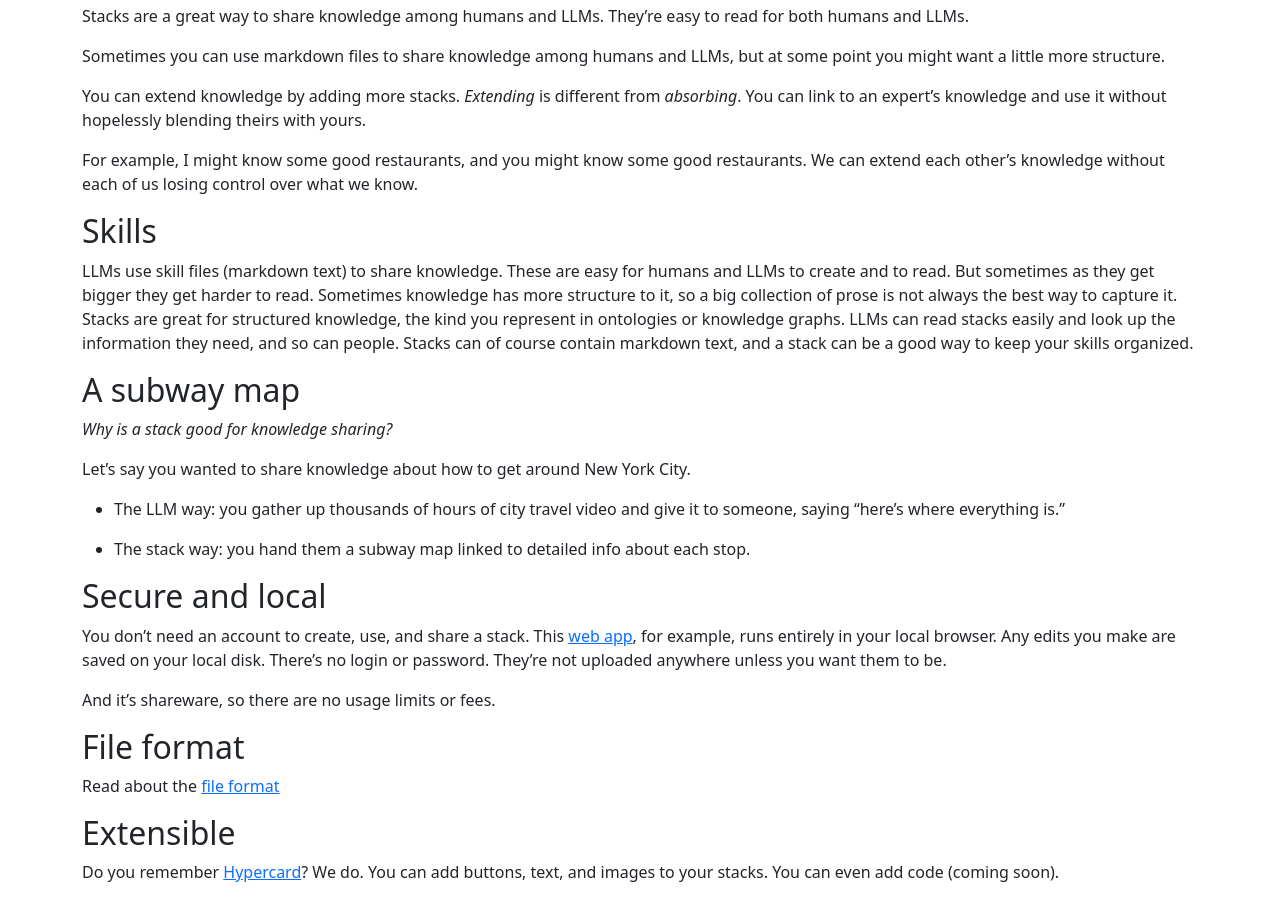
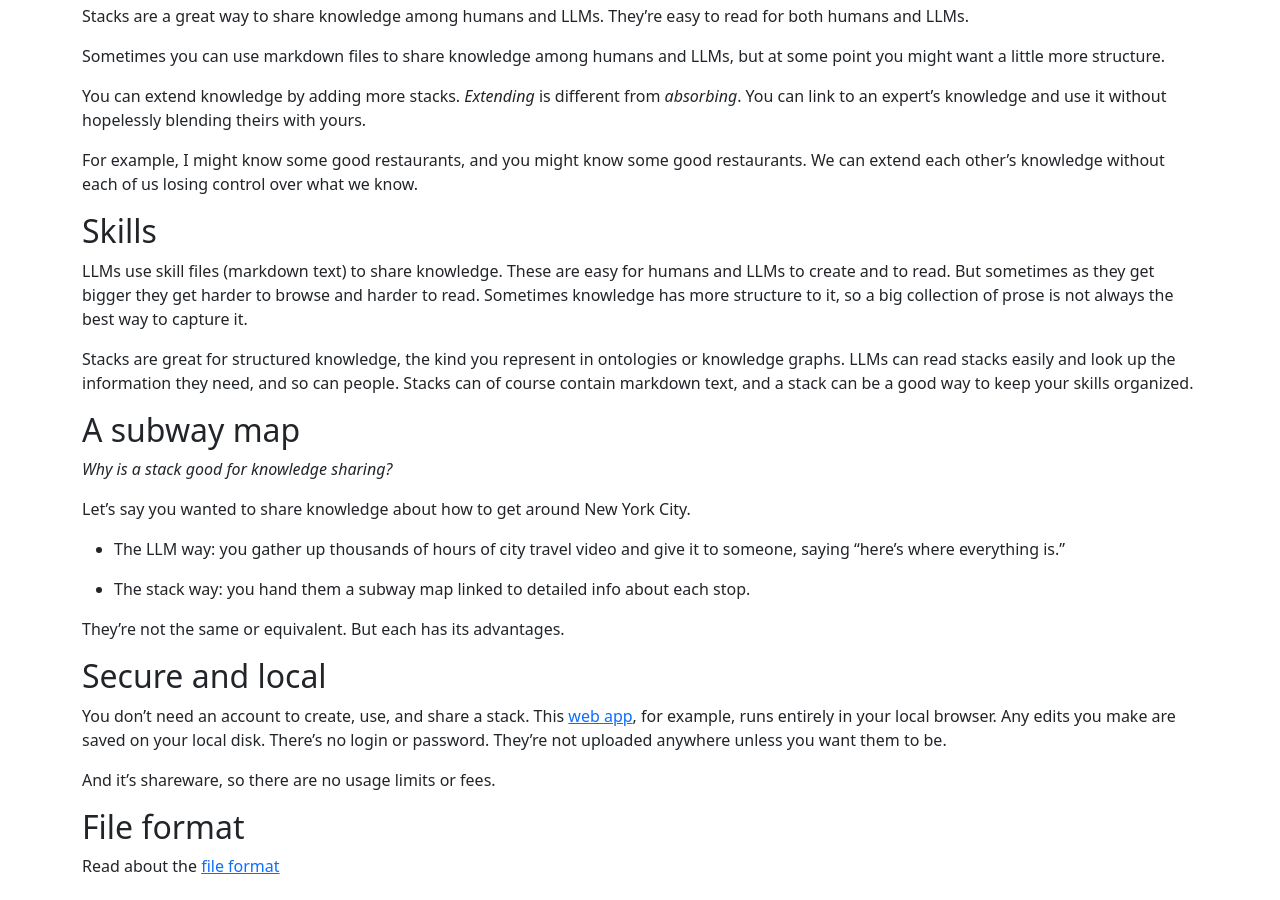
Before and after one commit to stack-db/stack-db.github.io, a Jekyll site: the page built from doc/index.md, in a window 1280 px wide and 900 px high, scrolled down 386 px. Built offline with Jekyll 4.4.1, drawn with Linux system fonts in a browser that asks for light colours; nearby versions of some CDN libraries.

```diff
--- a/doc/index.md
+++ b/doc/index.md
@@ -41,13 +41,15 @@ each of us losing control over what we know.
 
 LLMs use skill files (markdown text) to share knowledge. These are
 easy for humans and LLMs to create and to read. But sometimes as they
-get bigger they get harder to read. Sometimes knowledge has more
-structure to it, so a big collection of prose is not always the best
-way to capture it.  Stacks are great for structured knowledge, the
-kind you represent in ontologies or knowledge graphs. LLMs can read
-stacks easily and look up the information they need, and so can
-people. Stacks can of course contain markdown text, and a stack can be
-a good way to keep your skills organized.
+get bigger they get harder to browse and harder to read. Sometimes
+knowledge has more structure to it, so a big collection of prose is
+not always the best way to capture it.
+
+Stacks are great for structured knowledge, the kind you represent in
+ontologies or knowledge graphs. LLMs can read stacks easily and look
+up the information they need, and so can people. Stacks can of course
+contain markdown text, and a stack can be a good way to keep your
+skills organized.
 
 
 ## A subway map
@@ -60,6 +62,8 @@ Let's say you wanted to share knowledge about how to get around New York City.
   and give it to someone, saying "here's where everything is."
 
 * The stack way: you hand them a subway map linked to detailed info about each stop.
+
+They're not the same or equivalent. But each has its advantages.
 
 ##  Secure and local
 
```
Also changed, not shown: doc/file-format.md (+2 -2 lines).
